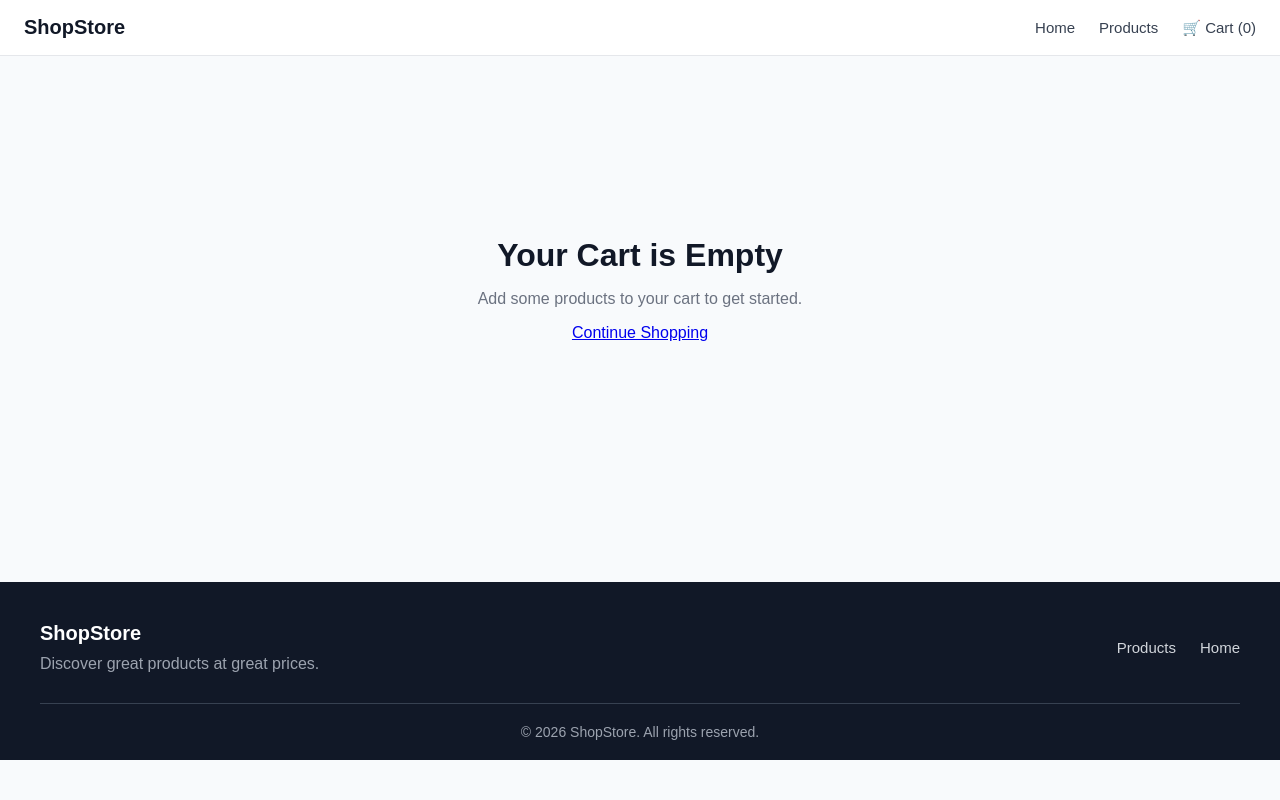
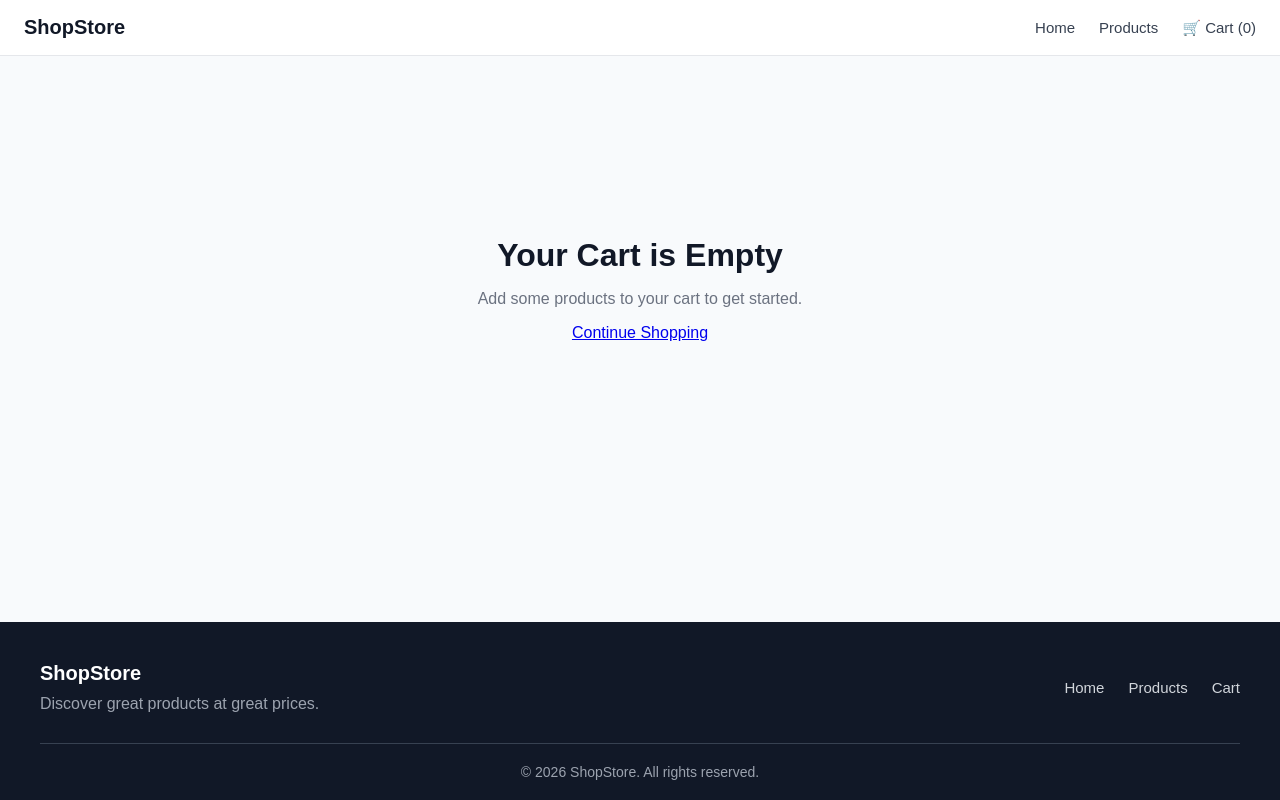
Before and after one commit to nattuwut/ecommerce-store, a React (Vite) app: page /cart in a window 1280 px wide. Built offline with nearby package versions, Linux system fonts and the light colour scheme.

Commit message:
improve nav

```diff
--- a/src/App.jsx
+++ b/src/App.jsx
@@ -20,6 +20,8 @@ function App() {
     <div className="app">
 
       <Navbar />
+
+      <main className="main-content">
 
         <Routes>
 
@@ -49,6 +51,7 @@ function App() {
           />
 
         </Routes>
+      </main>
 
       <Footer />
 
--- a/src/components/Footer.jsx
+++ b/src/components/Footer.jsx
@@ -1,6 +1,39 @@
 import "./../styles/Footer.css";
 
+import {
+  Link,
+  useLocation,
+  useNavigate,
+} from "react-router-dom";
+
 function Footer() {
+  const location = useLocation();
+  const navigate = useNavigate();
+
+  function handleProductsClick(event) {
+    event.preventDefault();
+
+    if (location.pathname === "/") {
+      document
+        .getElementById("products")
+        ?.scrollIntoView({
+          behavior: "smooth",
+        });
+
+      return;
+    }
+
+    navigate("/");
+
+    setTimeout(() => {
+      document
+        .getElementById("products")
+        ?.scrollIntoView({
+          behavior: "smooth",
+        });
+    }, 100);
+  }
+
   return (
     <footer className="footer">
 
@@ -14,24 +47,39 @@ function Footer() {
           </p>
         </div>
 
-        <div className="footer-links">
+        <ul className="footer-links">
 
-          <a href="#products">
-            Products
-          </a>
+          <li>
+            <Link to="/">
+              Home
+            </Link>
+          </li>
 
-          <a href="/">
-            Home
-          </a>
+          <li>
+            <a
+              href="#products"
+              onClick={handleProductsClick}
+            >
+              Products
+            </a>
+          </li>
 
-        </div>
+          <li>
+            <Link to="/cart">
+              Cart
+            </Link>
+          </li>
+
+        </ul>
 
       </div>
 
       <div className="footer-bottom">
+
         <p>
           © 2026 ShopStore. All rights reserved.
         </p>
+
       </div>
 
     </footer>
--- a/src/components/Navbar.jsx
+++ b/src/components/Navbar.jsx
@@ -1,17 +1,47 @@
 import "./../styles/Navbar.css";
-import { Link } from "react-router-dom";
+import {
+  Link,
+  useLocation,
+  useNavigate,
+} from "react-router-dom";
 import { useCart } from "./../context/CartContext";
 
 function Navbar() {
   const { cart } = useCart();
+  const location = useLocation();
+  const navigate = useNavigate();
 
   const cartItemCount = cart.reduce(
     (total, item) => total + item.quantity,
     0
   );
 
+  function handleProductsClick(event) {
+    event.preventDefault();
+
+    if (location.pathname === "/") {
+      document
+        .getElementById("products")
+        ?.scrollIntoView({
+          behavior: "smooth",
+        });
+
+      return;
+    }
+
+    navigate("/");
+
+    setTimeout(() => {
+      document
+        .getElementById("products")
+        ?.scrollIntoView({
+          behavior: "smooth",
+        });
+    }, 100);
+  }
+
   return (
-    <nav className="navbar">
+    <nav className="navbar" aria-label="Main navigation">
 
       <div className="navbar-logo">
         <Link to="/">
@@ -19,21 +49,30 @@ function Navbar() {
         </Link>
       </div>
 
-      <div className="navbar-links">
+      <ul className="navbar-links">
 
+        <li>
           <Link to="/">
             Home
           </Link>
+        </li>
 
-        <a href="#products">
+        <li>
+          <a
+            href="#products"
+            onClick={handleProductsClick}
+          >
             Products
           </a>
+        </li>
 
+        <li>
           <Link to="/cart">
             🛒 Cart ({cartItemCount})
           </Link>
+        </li>
 
-      </div>
+      </ul>
 
     </nav>
   );
--- a/src/pages/Cart.jsx
+++ b/src/pages/Cart.jsx
@@ -77,6 +77,7 @@ function Cart() {
                     onClick={() =>
                       decreaseQuantity(item.id)
                     }
+                    aria-label="Decrease quantity"
                   >
                     −
                   </button>
@@ -89,6 +90,7 @@ function Cart() {
                     onClick={() =>
                       increaseQuantity(item.id)
                     }
+                    aria-label="Increase quantity"
                   >
                     +
                   </button>
--- a/src/pages/Home.jsx
+++ b/src/pages/Home.jsx
@@ -132,6 +132,7 @@ function Home() {
             <input
               type="text"
               placeholder="Search products..."
+              aria-label="Search products"
               value={search}
               onChange={(e) => setSearch(e.target.value)}
             />
@@ -141,6 +142,7 @@ function Home() {
             className="sort-select"
             value={sort}
             onChange={(e) => setSort(e.target.value)}
+            aria-label="Sort products"
           >
             <option value="default">
               Sort: Default
@@ -171,6 +173,7 @@ function Home() {
                   ? "active"
                   : ""
               }
+              aria-pressed={selectedCategory === category}
               onClick={() =>
                 setSelectedCategory(category)
               }
--- a/src/styles/App.css
+++ b/src/styles/App.css
@@ -17,8 +17,28 @@ select {
 
 .app {
   min-height: 100vh;
+
+  display: flex;
+
+  flex-direction: column;
+}
+
+.main-content {
+  flex: 1;
 }
 
 html {
   scroll-behavior: smooth;
 }
+
+html,
+body,
+#root {
+  min-height: 100%;
+}
+
+#root {
+  display: flex;
+  flex-direction: column;
+  min-height: 100vh;
+}
--- a/src/styles/Footer.css
+++ b/src/styles/Footer.css
@@ -34,10 +34,12 @@
 
 .footer-links {
     display: flex;
-
+    align-items: center;
     gap: 24px;
 
-    align-items: center;
+    list-style: none;
+    margin: 0;
+    padding: 0;
 }
 
 .footer-links a {
--- a/src/styles/Navbar.css
+++ b/src/styles/Navbar.css
@@ -26,8 +26,11 @@
 .navbar-links {
   display: flex;
   align-items: center;
+  gap: 24px;
 
-  gap: 24px;
+  list-style: none;
+  margin: 0;
+  padding: 0;
 }
 
 .navbar-links a {
```
Lines whose indentation alone changed are shown as unchanged.
